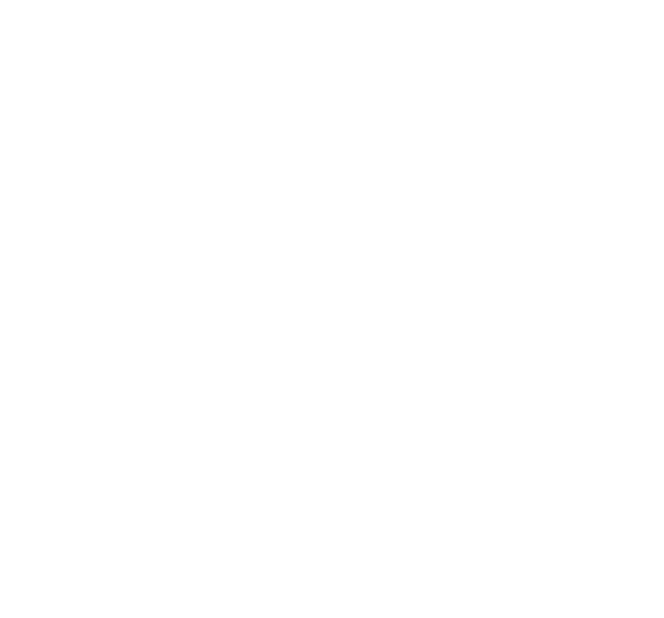
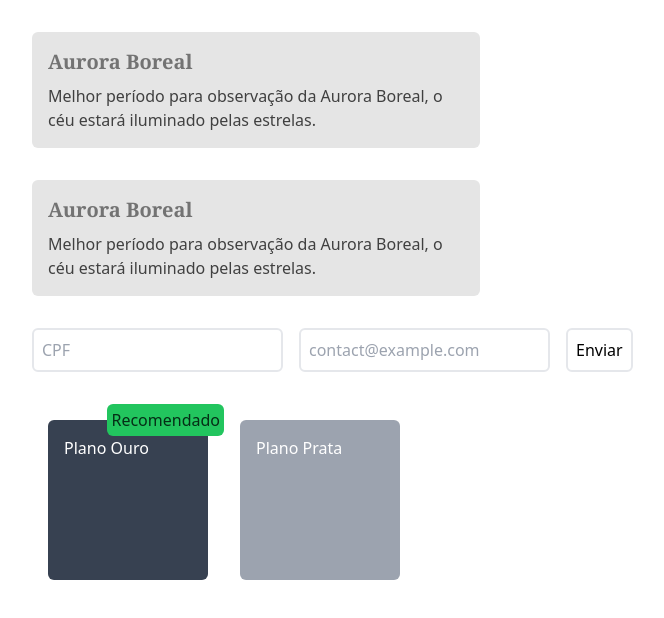
Before and after one commit to Barata-Ribeiro/origamid_tailwind-css, a website: page src/index.html in a window 1280 px wide. Shown: the whole page, without its empty margins (0-664 px from the left). Drawn offline with Linux system fonts and the light colour scheme.

Commit message:
0404 Outros Modificadores 1

```diff
--- a/src/index.html
+++ b/src/index.html
@@ -6,5 +6,76 @@
     <title>Tailwind CSS</title>
     <link href="./output.css" rel="stylesheet" />
   </head>
-  <body></body>
+  <body class="m-8 dark:bg-neutral-950">
+    <div class="max-w-md p-4 rounded-md bg-neutral-200 dark:bg-neutral-800">
+      <h1
+        class="mb-2 font-serif text-xl font-bold text-neutral-500 dark:text-neutral-200"
+      >
+        Aurora Boreal
+      </h1>
+      <p class="text-neutral-700 dark:text-neutral-300">
+        Melhor período para observação da Aurora Boreal, o céu estará iluminado
+        pelas estrelas.
+      </p>
+    </div>
+
+    <div
+      class="max-w-md p-4 mt-8 rounded-md group bg-neutral-200 dark:bg-neutral-800 hover:bg-neutral-800 dark:hover:bg-neutral-200"
+    >
+      <h1
+        class="mb-2 font-serif text-xl font-bold group-hover:text-neutral-200 dark:text-neutral-200 dark:group-hover:text-neutral-500 text-neutral-500"
+      >
+        Aurora Boreal
+      </h1>
+      <p
+        class="text-neutral-700 dark:text-neutral-300 dark:group-hover:text-neutral-700 group-hover:text-neutral-300"
+      >
+        Melhor período para observação da Aurora Boreal, o céu estará iluminado
+        pelas estrelas.
+      </p>
+    </div>
+
+    <form action="#" class="flex items-center gap-4 mt-8">
+      <div>
+        <input
+          type="text"
+          class="p-2 border-2 border-gray-200 rounded-md peer"
+          placeholder="CPF"
+        />
+        <p class="hidden text-sm text-neutral-500 peer-focus:block">
+          Use pontos e hífen!
+        </p>
+      </div>
+
+      <div>
+        <input
+          type="email"
+          class="p-2 border-2 border-gray-200 rounded-md peer"
+          placeholder="contact@example.com"
+        />
+        <p class="hidden text-sm text-neutral-500 peer-focus:block">
+          Use o email do trabalho
+        </p>
+      </div>
+
+      <button class="p-2 border-2 border-gray-200 rounded-md">Enviar</button>
+    </form>
+
+    <div class="flex gap-8 p-4 my-8">
+      <div
+        class="has-[[data-recomendado]]:bg-gray-700 relative p-4 bg-gray-400 rounded-md size-40"
+      >
+        <h2 class="text-white">Plano Ouro</h2>
+        <div
+          data-recomendado
+          class="absolute p-1 bg-green-500 rounded-md select-none text-green-950 -top-4 -right-4"
+        >
+          Recomendado
+        </div>
+      </div>
+      <div class="relative p-4 bg-gray-400 rounded-md size-40">
+        <h2 class="text-white">Plano Prata</h2>
+      </div>
+    </div>
+  </body>
 </html>
```
Also changed, not shown: src/output.css.
